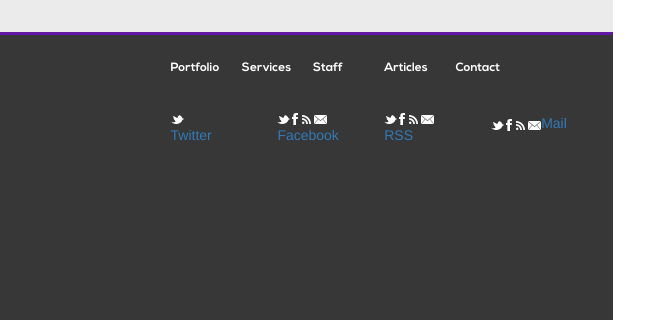
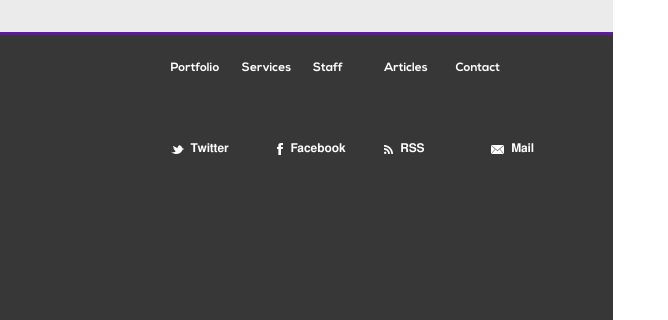
Before and after one commit to byzok/travler, a plain HTML site: page index.html in a window 1280 px wide. Shown: the part 3250-3570 px from the top of the page, 612-1280 px from the left. Drawn offline with Linux system fonts and the light colour scheme.

Commit message:
style correction

```diff
--- a/index.html
+++ b/index.html
@@ -217,10 +217,10 @@
             <div class="col-xs-2 links"><a href="#">Contact</a></div>
           </div>
           <div class="col-xs-12">
-            <div class="col-xs-3 contacts"><a href="#"><div class="img"></div>Twitter</a></div>
-            <div class="col-xs-3 contacts"><a href="#"><img src="pict/icon/sprite2.png">Facebook</a></div>
-            <div class="col-xs-3 contacts"><a href="#"><img src="pict/icon/sprite2.png">RSS</a></div>
-            <div class="col-xs-3 contacts"><a href="#"><img src="pict/icon/sprite2.png">Mail</a></div>
+            <div class="col-xs-3 contacts"><a href="#"><img src="pict/img/tw.png">Twitter</a></div>
+            <div class="col-xs-3 contacts"><a href="#"><img src="pict/img/fb.png">Facebook</a></div>
+            <div class="col-xs-3 contacts"><a href="#"><img src="pict/img/rss.png">RSS</a></div>
+            <div class="col-xs-3 contacts"><a href="#"><img src="pict/img/mail.png">Mail</a></div>
           </div>
         </div>
       </div>
--- a/less/components/footer.less
+++ b/less/components/footer.less
@@ -34,13 +34,16 @@
         border-bottom: 3px solid #6017a3;
       }
   }
-  .contacts {display: inline;
-    .img {
-      background-image: url(../pict/icon/sprite2.png);
-      height: 12px;
-      width: 15px;
-      background-position: 0px 0;
-  }
-
+  .contacts {
+    img {
+      margin-right: 7px;
+    }
+    font-family: "SansBold";
+    font-size: 12px;
+    line-height: 71px;
+    a{color: #fff;}
+    a:hover {
+      color: #fff;
+    }
   }
 }
--- a/less/font.less
+++ b/less/font.less
@@ -28,3 +28,12 @@
   font-weight: normal;
   font-style: normal;
 }
+@font-face {
+  font-family: "SansBold";
+      src:url("fonts/SansBold.otf") format("opentype");
+      src: url("fonts/SansBold.svg") format("svg");
+      src:url("fonts/SansBold.ttf") format("truetype");
+     src: url("fonts/SansBold.woff") format("woff");
+  font-weight: normal;
+  font-style: normal;
+}
```
Also changed, not shown: css/components/footer.css (added), css/font.css (added), css/fonts/SansBold.otf (added), css/fonts/SansBold.ttf (added), css/fonts/SansBold.woff (added), css/style.css, pict/img/fb.png (added), pict/img/mail.png (added), pict/img/rss.png (added), pict/img/tw.png (added), 2 other files. Lines whose indentation alone changed are shown as unchanged.
